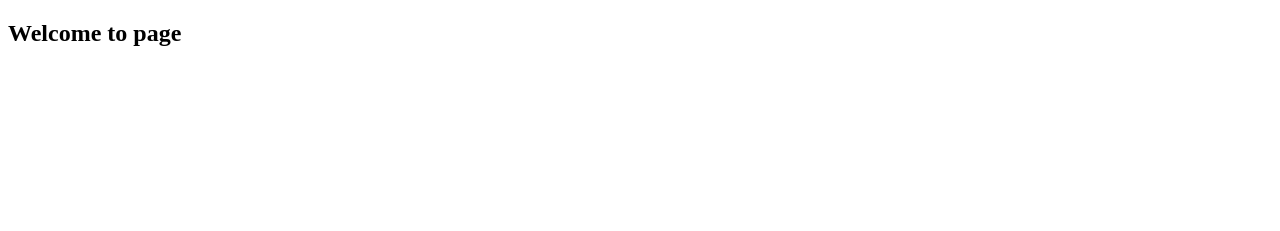
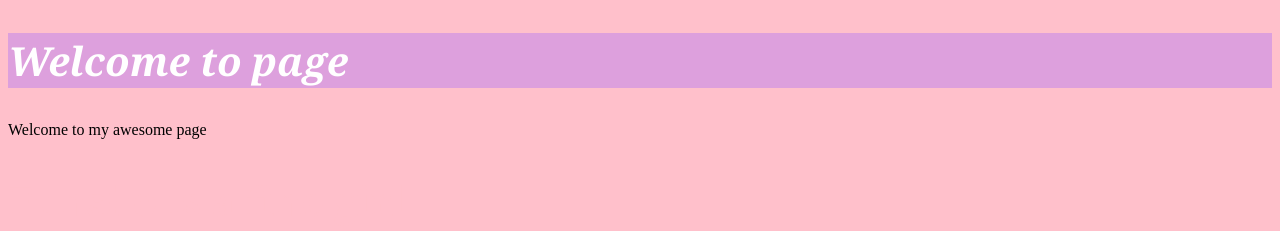
Before and after one commit to phoonshaw/learn-css, a plain HTML site: page index.html in a window 1280 px wide. Drawn offline with Linux system fonts and the light colour scheme.

```diff
--- a/index.html
+++ b/index.html
@@ -1,12 +1,12 @@
 <!DOCTYPE html>
 <html lang="en">
 <head>
-    <meta charset="UTF-8">
-    <meta http-equiv="X-UA-Compatible" content="IE=edge">
-    <meta name="viewport" content="width=device-width, initial-scale=1.0">
     <title>Document</title>
+    <link rel="stylesheet" href="./style.css"/>
 </head>
 <body>
-    <h2>Welcome to page</h2>
+    <h2 id="unit-1" class="welcome-page big-text">Welcome to page</h2>
+    <p> Welcome to my awesome page</p>
+    <h2 class="description big-text">Funsho is a fine girl</h2>
 </body>
 </html>
--- /dev/null
+++ b/style.css
@@ -0,0 +1,19 @@
+body{
+    background-color:pink;
+}
+
+
+.welcome-page{
+    color: white;
+    background-color: plum;
+    font-style: italic;
+}
+
+.big-text{
+    font-size: 40px;
+    font-family:Georgia, 'Times New Roman', Times, serif;
+}
+
+.description{
+    color: pink;
+}
```
Also changed, not shown: test.html (+2 -1 lines).
